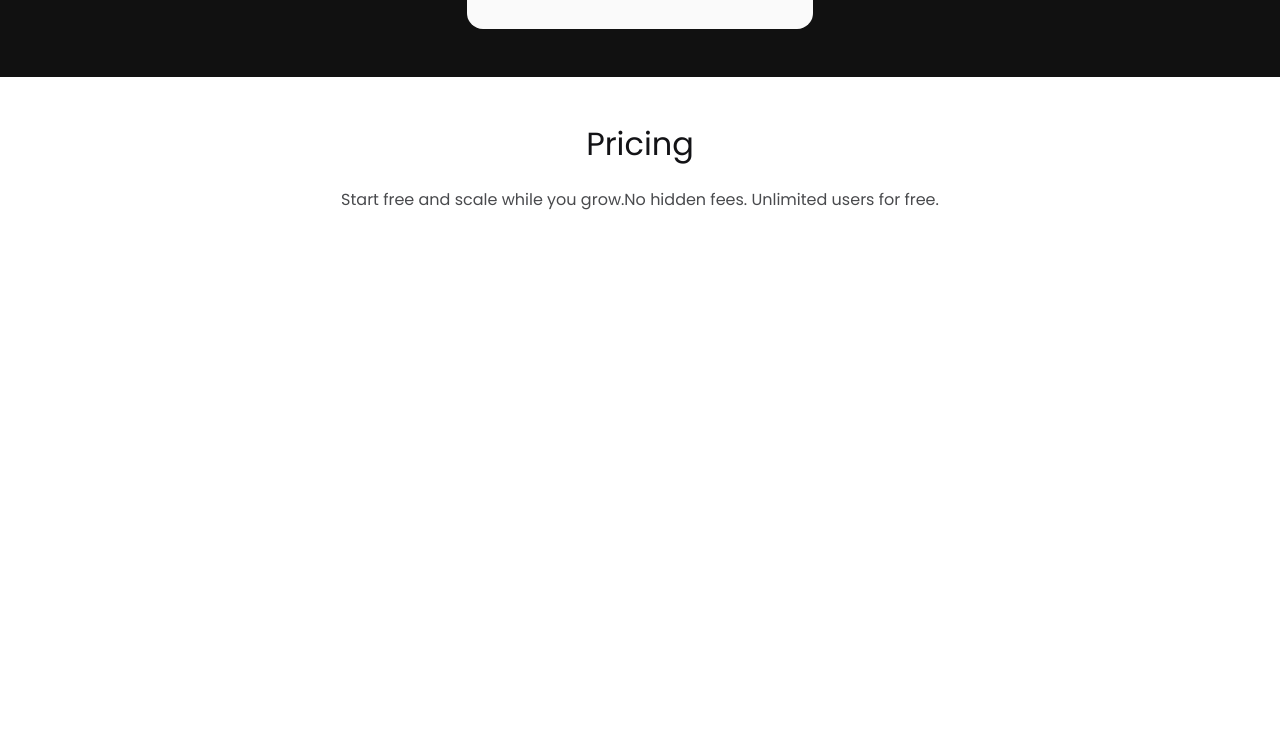
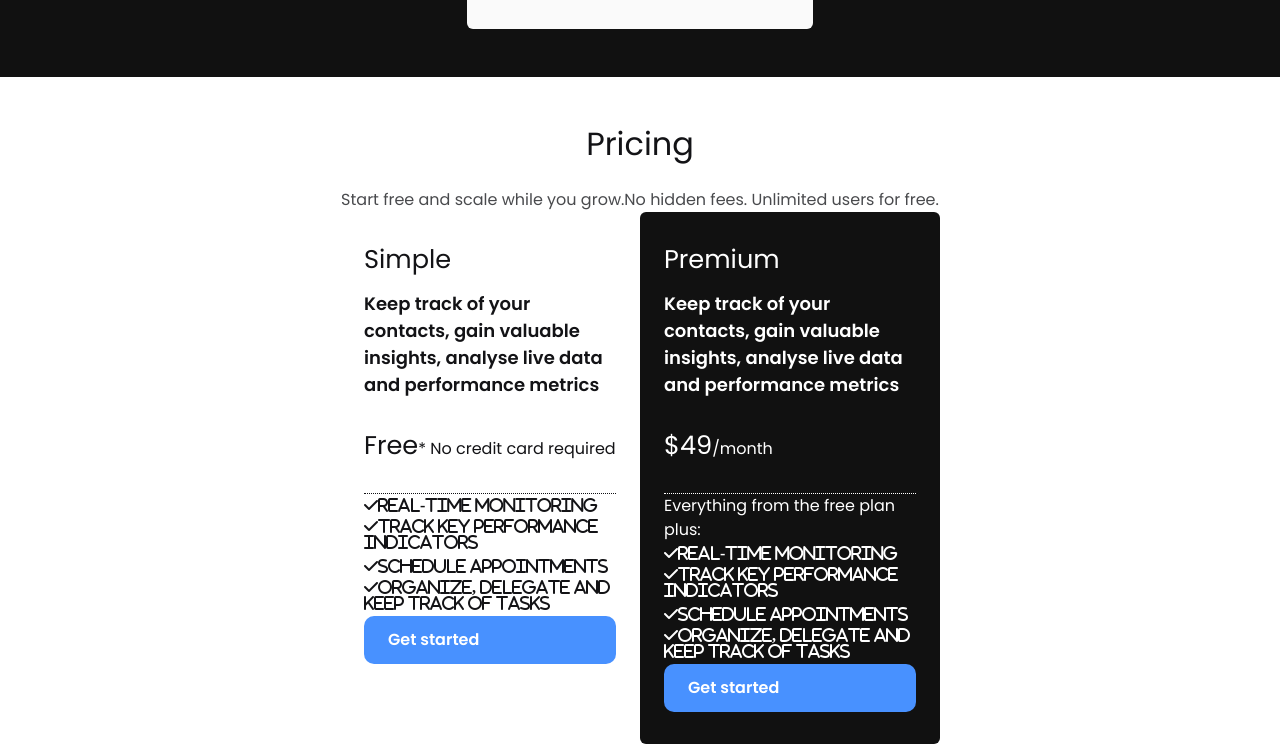
Before and after one commit to Diegoireland1975/Growth-app, a plain HTML site: page index.html in a window 1280 px wide. Shown: the part 2017-2761 px from the top of the page. Before the commit the page ends 2229 px from the top, so only its background shows below. Drawn offline with Linux system fonts and the light colour scheme.

Commit message:
adding the 2 cards in pricing section

```diff
--- a/css/style.css
+++ b/css/style.css
@@ -129,17 +129,11 @@ li {
   padding-top: 1.5rem;
   text-align: left;
 }
-.grid {
+.testimonials-grid {
   display: grid;
   grid-template-columns: repeat(auto-fit, minmax(300px, 1fr));
   gap: 2rem;
   align-items: start;
-}
-.card {
-  background: #fafafa;
-  color: #131316;
-  border-radius: 16px;
-  padding: 2rem 1.5rem;
 }
 
 .card .card-text {
@@ -155,10 +149,24 @@ li {
 /* ############# */
 /* PRICING */
 /* ############# */
-.pricing-sub {
+.pricing-subheading {
   color: #494a4d;
 }
 
+.pricing-grid {
+  display: grid;
+  grid-template-columns: 1fr 1fr;
+  margin: 3rem 0;
+  max-width: 600px;
+  margin: 0 auto;
+}
+.pricing-card-header {
+  border-bottom: 1px dotted;
+}
+
+.pricing-card-price {
+  margin: 2rem 0;
+}
 /* MEDIA QUERIES */
 @media (min-width: 768px) {
   .text-xl {
@@ -166,6 +174,9 @@ li {
   }
   .text-lg {
     font-size: 2.5vw;
+  }
+  .text-md {
+    font-size: 2vw;
   }
 
   /* header */
--- a/css/utilities.css
+++ b/css/utilities.css
@@ -1,6 +1,6 @@
 :root {
   --primary-color: #4891ff;
-  --light-color: #f5f5f5;
+  --light-color: #dfdee2;
   --dark-color: #111;
   --primary-color-hover: #1570f9;
 }
@@ -84,8 +84,8 @@
   margin-bottom: 1.5rem;
 }
 
-.text-med {
-  font-size: 2vw;
+.text-md {
+  font-size: 3vw;
   line-height: 1.2;
   font-weight: 400;
   margin-bottom: 1rem;
@@ -95,6 +95,13 @@
   line-height: 1.2;
   font-weight: 400;
   margin-bottom: 1rem;
+}
+/* card */
+.card {
+  background: #fafafa;
+  color: #131316;
+  border-radius: 6px;
+  padding: 2rem 1.5rem;
 }
 
 /* background */
@@ -107,11 +114,3 @@
   background: var(--bg-light);
   color: #131316;
 }
-
-/* card */
-.card {
-  background: #fafafa;
-  color: #131316;
-  border-radius: 6px;
-  padding: 2rem 1.5rem;
-}
--- a/index.html
+++ b/index.html
@@ -71,8 +71,8 @@
         just
         like yours.</h2>
 
-      <div class="grid">
-
+      <div class="testimonials-grid">
+        <!-- card 1 -->
         <div class="card">
           <p class="card-text">“Our business has seen a significant increase in productivity since we started using the
             Growth app.”</p>
@@ -80,7 +80,7 @@
           <p>Katherine Smith</p>
           <p>Capodopera</p>
         </div>
-
+        <!-- card 2 -->
         <div class="card">
           <p class="card-text">“As a small business owner, it's important to have a tool that can help me keep track of
             everything. The
@@ -90,7 +90,7 @@
           <p>Jonathan Lee</p>
           <p>Red Bolt</p>
         </div>
-
+        <!-- card 3 -->
         <div class="card">
           <p class="card-text">“The dashboards and reporting feature has provided valuable insights into our performance
             and helped us
@@ -107,10 +107,72 @@
   <section class="pricing bg-light">
     <div class="container-sm">
       <h2 class="pricing-heading text-lg text-center">Pricing</h2>
-      <p class="pricing-sub text-center">Start free and scale while you grow.No hidden fees. Unlimited users for free.
+      <p class="pricing-subheading text-center">Start free and scale while you grow.No hidden fees. Unlimited users for
+        free.
       </p>
+      <div class="pricing-grid">
+        <!-- pricing card 1 -->
+        <div class="card bg-light">
+          <!-- pricing card header -->
+          <div class="pricing-card-header">
+            <h3 class="pricing-card-heading text-md">Simple</h3>
+            <p class="pricing-card-subheading">Keep track of your contacts, gain valuable insights, analyse live data
+              and
+              performance metrics</p>
 
-      <div class="grid">
+            <p class="pricing-card-price"><span class="text-md">Free</span>* No credit card required</p>
+          </div>
+          <!-- pricing card body -->
+          <div class="pricing-card-body">
+            <ul>
+              <li>
+                <i class="fas fa-check">Real-time monitoring</i>
+              </li>
+              <li>
+                <i class="fas fa-check">Track key performance indicators</i>
+              </li>
+              <li>
+                <i class="fas fa-check">Schedule appointments</i>
+              </li>
+              <li>
+                <i class="fas fa-check">Organize, delegate and keep track of tasks</i>
+              </li>
+            </ul>
+            <a href="#" class="btn btn-primary btn-block">Get started</a>
+          </div>
+        </div>
+
+        <!-- pricing card 2 -->
+        <div class="card bg-dark">
+          <!-- pricing card header -->
+          <div class="pricing-card-header">
+            <h3 class="pricing-card-heading text-md">Premium</h3>
+            <p class="pricing-card-subheading">Keep track of your contacts, gain valuable insights, analyse live data
+              and
+              performance metrics</p>
+
+            <p class="pricing-card-price"><span class="text-md">$49</span>/month</p>
+          </div>
+          <!-- pricing card body -->
+          <div class="pricing-card-body">
+            <p>Everything from the free plan plus:</p>
+            <ul>
+              <li>
+                <i class="fas fa-check">Real-time monitoring</i>
+              </li>
+              <li>
+                <i class="fas fa-check">Track key performance indicators</i>
+              </li>
+              <li>
+                <i class="fas fa-check">Schedule appointments</i>
+              </li>
+              <li>
+                <i class="fas fa-check">Organize, delegate and keep track of tasks</i>
+              </li>
+            </ul>
+            <a href="#" class="btn btn-primary btn-block">Get started</a>
+          </div>
+        </div>
 
       </div>
 
```
